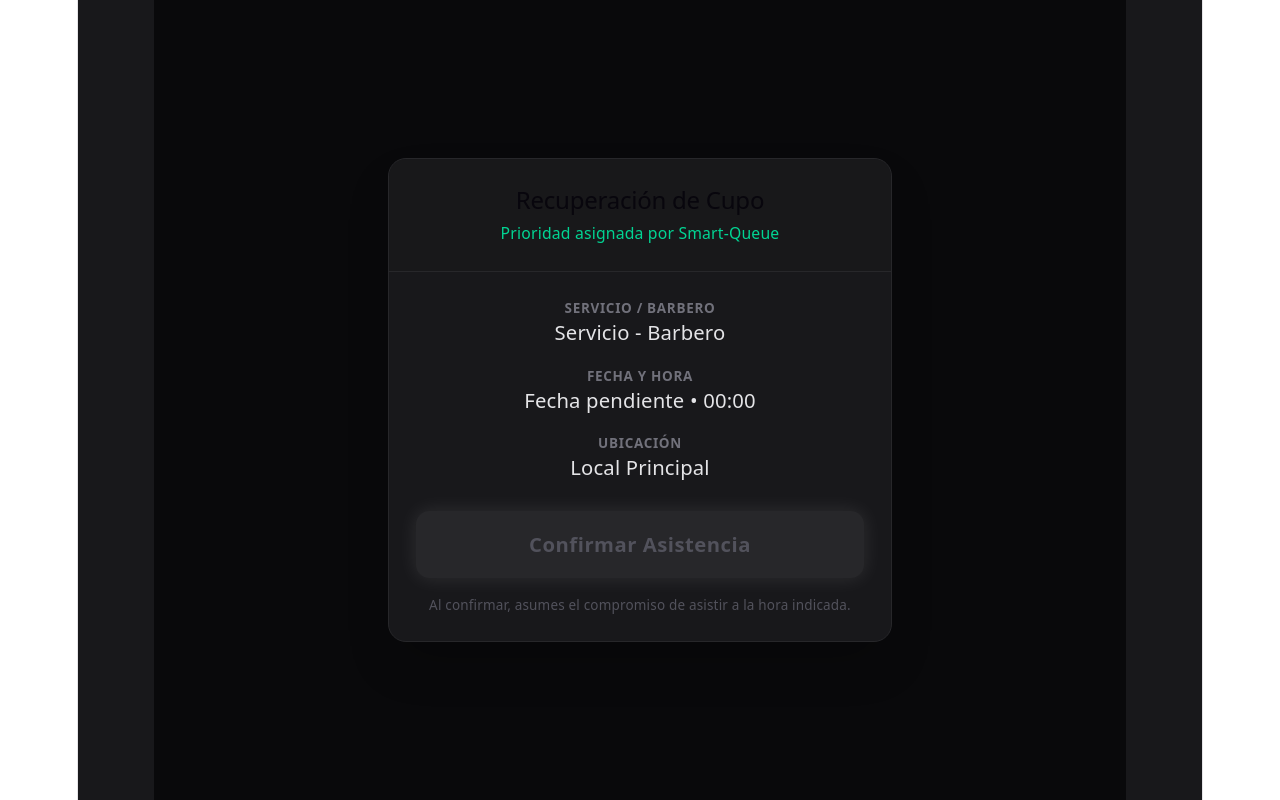
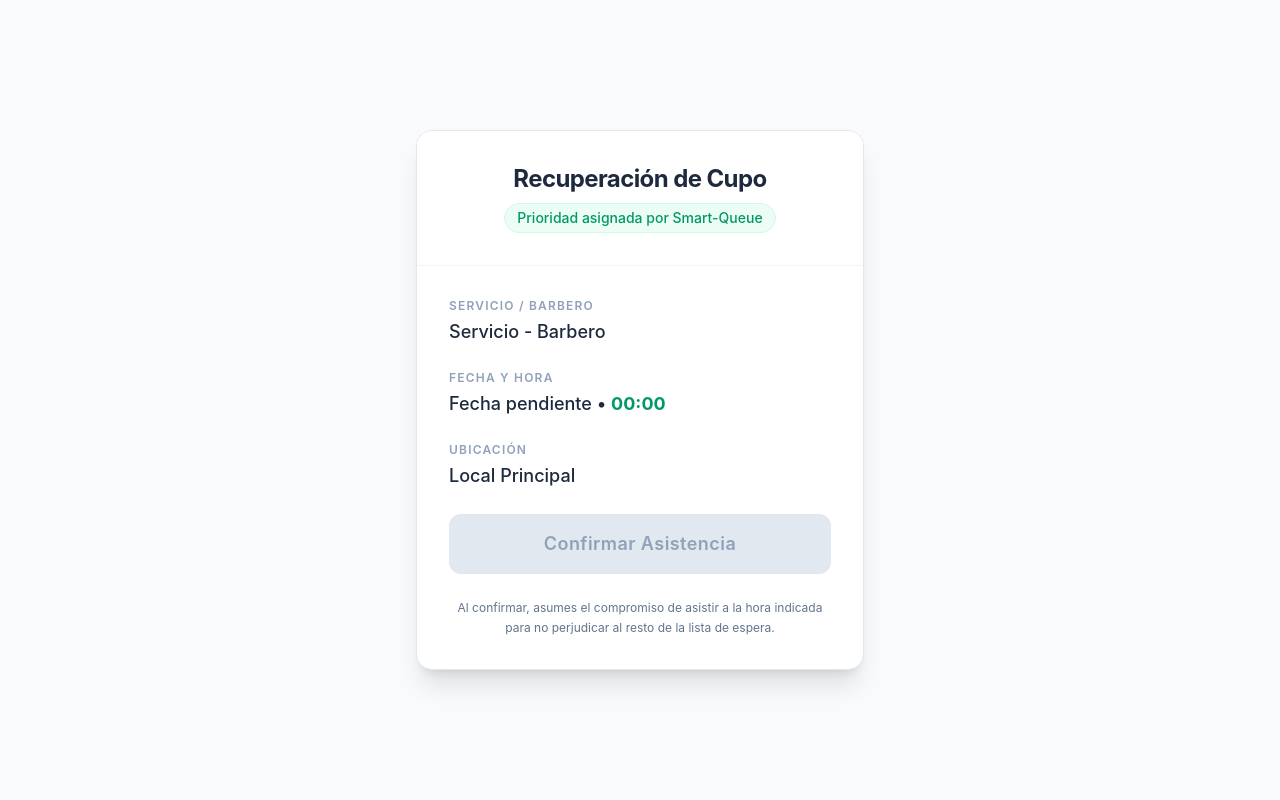
Before and after one commit to KevinHR2209/Krono, a React app in the folder frontend/: page /confirmar in a window 1280 px wide. Built offline with nearby package versions, Linux system fonts and the light colour scheme; the HTML template or start-up script is replaced by a standard one.

Commit message:
refactorizacion visual

```diff
--- a/frontend/src/App.jsx
+++ b/frontend/src/App.jsx
@@ -1,4 +1,3 @@
-
 import { BrowserRouter, Routes, Route, Link, useLocation } from 'react-router-dom';
 import Simulator from './components/Simulator';
 import ConfirmationView from './components/ConfirmationView';
@@ -9,16 +8,16 @@ function NavigationMenu() {
     if (location.pathname === '/confirmar') return null;
 
     return (
-      <nav className="flex gap-6 p-4 mt-8 mb-8 bg-zinc-950 rounded-xl border border-zinc-800 text-sm font-mono tracking-wide justify-center shadow-lg">
+        <nav className="flex gap-6 p-4 mt-8 mb-8 bg-white rounded-xl border border-slate-200 text-sm font-medium tracking-wide justify-center shadow-sm">
             <Link
                 to="/"
-            className={`hover:text-emerald-400 transition-colors ${location.pathname === '/' ? 'text-emerald-500 font-bold' : 'text-zinc-500'}`}
+                className={`hover:text-emerald-600 transition-colors ${location.pathname === '/' ? 'text-emerald-600 font-bold' : 'text-slate-500'}`}
             >
                 [01] Admin_Krono
             </Link>
             <Link
                 to="/clinica"
-            className={`hover:text-blue-400 transition-colors ${location.pathname === '/clinica' ? 'text-blue-500 font-bold' : 'text-zinc-500'}`}
+                className={`hover:text-blue-600 transition-colors ${location.pathname === '/clinica' ? 'text-blue-600 font-bold' : 'text-slate-500'}`}
             >
                 [02] Sistema_Clinica
             </Link>
@@ -29,15 +28,18 @@ function NavigationMenu() {
 export default function App() {
     return (
         <BrowserRouter>
-        <div className="min-h-screen bg-zinc-900 flex justify-center items-start">
+            <div className="min-h-screen bg-slate-50 flex justify-center items-start font-sans text-slate-800">
                 <div className="w-full max-w-4xl px-4">
                     <NavigationMenu />
                     <Routes>
                         <Route path="/" element={
                             <div className="py-4">
-                  <header className="mb-8 border-b border-zinc-800 pb-4">
-                    <h1 className="text-3xl font-bold text-zinc-100 tracking-tight">
-                      Krono <span className="text-emerald-500 text-sm font-mono align-top ml-1">ADMIN</span>
+                                <header className="mb-8 border-b border-slate-200 pb-4">
+                                    <h1 className="text-3xl font-bold text-slate-800 tracking-tight flex items-center gap-2">
+                                        Krono
+                                        <span className="text-emerald-700 bg-emerald-50 border border-emerald-200 text-xs font-semibold px-2 py-0.5 rounded-md align-middle">
+                        ADMIN
+                      </span>
                                     </h1>
                                 </header>
                                 <Simulator />
--- a/frontend/src/components/ConfirmationView.jsx
+++ b/frontend/src/components/ConfirmationView.jsx
@@ -6,7 +6,6 @@ export default function ConfirmationView() {
   const [token, setToken] = useState('');
   const [appointmentData, setAppointmentData] = useState(null);
 
-  // Función para decodificar el payload del JWT sin usar librerías externas
   const parseJwt = (token) => {
     try {
       const base64Url = token.split('.')[1];
@@ -28,11 +27,9 @@ export default function ConfirmationView() {
     const tokenParam = urlParams.get('token');
 
     if (tokenParam) {
-      // 1. Limpiamos el token por si trae basura de la URL
       const cleanToken = tokenParam.replace(/^\/?api\/v1\/confirm\//, '');
       setToken(cleanToken);
 
-      // 2. Extraemos los datos para mostrarlos en pantalla
       const decodedData = parseJwt(cleanToken);
       if (decodedData) {
         setAppointmentData(decodedData);
@@ -63,69 +60,77 @@ export default function ConfirmationView() {
     }
   };
 
+  // Pantalla de Éxito (Modificada a diseño claro)
   if (status === 'success') {
     return (
-        <div className="min-h-screen bg-zinc-950 flex flex-col items-center justify-center p-6 text-center">
-          <div className="w-16 h-16 bg-emerald-500/20 text-emerald-400 rounded-full flex items-center justify-center mb-6">
-            <svg className="w-8 h-8" fill="none" stroke="currentColor" viewBox="0 0 24 24"><path strokeLinecap="round" strokeLinejoin="round" strokeWidth="2" d="M5 13l4 4L19 7"></path></svg>
+        <div className="min-h-screen bg-slate-50 flex flex-col items-center justify-center p-6 text-center font-sans">
+          <div className="w-20 h-20 bg-emerald-100 text-emerald-600 rounded-full flex items-center justify-center mb-6 shadow-sm">
+            <svg className="w-10 h-10" fill="none" stroke="currentColor" viewBox="0 0 24 24"><path strokeLinecap="round" strokeLinejoin="round" strokeWidth="2.5" d="M5 13l4 4L19 7"></path></svg>
           </div>
-          <h2 className="text-3xl font-light text-zinc-100 mb-2">¡Cupo Confirmado!</h2>
-          <p className="text-zinc-400 mb-8 max-w-sm">Tu asistencia ha sido registrada exitosamente. Te esperamos en la barbería.</p>
+          <h2 className="text-3xl font-bold text-slate-800 mb-3">¡Cupo Confirmado!</h2>
+          <p className="text-slate-500 mb-8 max-w-sm text-lg">Tu asistencia ha sido registrada exitosamente. Te esperamos en tu cita.</p>
         </div>
     );
   }
 
+  // Pantalla Principal (Modificada a diseño claro)
   return (
-      <div className="min-h-screen bg-zinc-950 flex flex-col items-center justify-center p-6">
-        <div className="bg-zinc-900 border border-zinc-800 w-full max-w-md rounded-2xl shadow-2xl overflow-hidden">
+      <div className="min-h-screen bg-slate-50 flex flex-col items-center justify-center p-6 font-sans">
+        <div className="bg-white border border-slate-200 w-full max-w-md rounded-2xl shadow-xl overflow-hidden">
 
-          <div className="p-6 border-b border-zinc-800 bg-zinc-900/50">
-            <h2 className="text-2xl font-light text-zinc-100 tracking-wide">Recuperación de Cupo</h2>
-            <p className="text-sm text-emerald-400 mt-1 font-medium">Prioridad asignada por Smart-Queue</p>
+          {/* Cabecera */}
+          <div className="p-8 border-b border-slate-100 bg-white text-center">
+            <h2 className="text-2xl font-bold text-slate-800 tracking-tight">Recuperación de Cupo</h2>
+            <p className="text-sm text-emerald-600 mt-2 font-medium bg-emerald-50 inline-block px-3 py-1 rounded-full border border-emerald-100">
+              Prioridad asignada por Smart-Queue
+            </p>
           </div>
 
-          <div className="p-6 space-y-4">
+          {/* Detalles de la cita */}
+          <div className="p-8 space-y-6">
             <div className="flex flex-col">
-              <span className="text-xs text-zinc-500 uppercase tracking-wider font-semibold">Servicio / Barbero</span>
-              <span className="text-lg text-zinc-200">
+              <span className="text-xs text-slate-400 uppercase tracking-widest font-semibold mb-1">Servicio / Barbero</span>
+              <span className="text-lg text-slate-800 font-medium">
               {appointmentData?.specialty || 'Servicio'} - {appointmentData?.doctor_name || 'Barbero'}
             </span>
             </div>
 
             <div className="flex flex-col">
-              <span className="text-xs text-zinc-500 uppercase tracking-wider font-semibold">Fecha y Hora</span>
-              <span className="text-lg text-zinc-200">
-              {appointmentData?.date ? new Date(appointmentData.date).toLocaleDateString('es-ES', { day: 'numeric', month: 'long', year: 'numeric' }) : 'Fecha pendiente'} • {appointmentData?.start_time || '00:00'}
+              <span className="text-xs text-slate-400 uppercase tracking-widest font-semibold mb-1">Fecha y Hora</span>
+              <span className="text-lg text-slate-800 font-medium">
+              {appointmentData?.date ? new Date(appointmentData.date).toLocaleDateString('es-ES', { day: 'numeric', month: 'long', year: 'numeric' }) : 'Fecha pendiente'} • <span className="text-emerald-600 font-bold">{appointmentData?.start_time || '00:00'}</span>
             </span>
             </div>
 
             <div className="flex flex-col mb-4">
-              <span className="text-xs text-zinc-500 uppercase tracking-wider font-semibold">Ubicación</span>
-              <span className="text-lg text-zinc-200">
+              <span className="text-xs text-slate-400 uppercase tracking-widest font-semibold mb-1">Ubicación</span>
+              <span className="text-lg text-slate-800 font-medium">
               {appointmentData?.location || 'Local Principal'}
             </span>
             </div>
 
+            {/* Mensajes de Error */}
             {status === 'error' && (
-                <div className="bg-rose-950/30 border border-rose-900/50 text-rose-400 p-4 rounded-lg text-sm font-mono mt-4">
-                  ⚠ {errorMessage}
+                <div className="bg-red-50 border border-red-200 text-red-600 p-4 rounded-xl text-sm font-medium mt-4 flex items-start gap-2">
+                  <span className="text-lg leading-none">⚠</span> {errorMessage}
                 </div>
             )}
 
+            {/* Botón de Acción */}
             <button
                 onClick={confirmarCupo}
                 disabled={status === 'loading' || !token}
-                className="w-full mt-6 bg-zinc-100 text-zinc-950 py-4 px-4 rounded-xl hover:bg-white disabled:bg-zinc-800 disabled:text-zinc-600 transition-all duration-300 font-bold tracking-wide text-lg flex justify-center items-center shadow-[0_0_20px_rgba(255,255,255,0.1)] hover:shadow-[0_0_30px_rgba(255,255,255,0.2)]"
+                className="w-full mt-6 bg-slate-800 text-white py-4 px-4 rounded-xl hover:bg-slate-900 disabled:bg-slate-200 disabled:text-slate-400 transition-all duration-300 font-semibold tracking-wide text-lg flex justify-center items-center shadow-md disabled:shadow-none"
             >
               {status === 'loading' ? (
-                  <span className="animate-pulse">Procesando...</span>
+                  <span className="animate-pulse">Procesando confirmación...</span>
               ) : (
                   "Confirmar Asistencia"
               )}
             </button>
 
-            <p className="text-center text-xs text-zinc-600 mt-4">
-              Al confirmar, asumes el compromiso de asistir a la hora indicada.
+            <p className="text-center text-xs text-slate-500 mt-5 leading-relaxed">
+              Al confirmar, asumes el compromiso de asistir a la hora indicada para no perjudicar al resto de la lista de espera.
             </p>
           </div>
         </div>
--- a/frontend/src/index.css
+++ b/frontend/src/index.css
@@ -1,112 +1 @@
 @import "tailwindcss";
-:root {
-  --text: #6b6375;
-  --text-h: #08060d;
-  --bg: #fff;
-  --border: #e5e4e7;
-  --code-bg: #f4f3ec;
-  --accent: #aa3bff;
-  --accent-bg: rgba(170, 59, 255, 0.1);
-  --accent-border: rgba(170, 59, 255, 0.5);
-  --social-bg: rgba(244, 243, 236, 0.5);
-  --shadow:
-    rgba(0, 0, 0, 0.1) 0 10px 15px -3px, rgba(0, 0, 0, 0.05) 0 4px 6px -2px;
-
-  --sans: system-ui, 'Segoe UI', Roboto, sans-serif;
-  --heading: system-ui, 'Segoe UI', Roboto, sans-serif;
-  --mono: ui-monospace, Consolas, monospace;
-
-  font: 18px/145% var(--sans);
-  letter-spacing: 0.18px;
-  color-scheme: light dark;
-  color: var(--text);
-  background: var(--bg);
-  font-synthesis: none;
-  text-rendering: optimizeLegibility;
-  -webkit-font-smoothing: antialiased;
-  -moz-osx-font-smoothing: grayscale;
-
-  @media (max-width: 1024px) {
-    font-size: 16px;
-  }
-}
-
-@media (prefers-color-scheme: dark) {
-  :root {
-    --text: #9ca3af;
-    --text-h: #f3f4f6;
-    --bg: #16171d;
-    --border: #2e303a;
-    --code-bg: #1f2028;
-    --accent: #c084fc;
-    --accent-bg: rgba(192, 132, 252, 0.15);
-    --accent-border: rgba(192, 132, 252, 0.5);
-    --social-bg: rgba(47, 48, 58, 0.5);
-    --shadow:
-      rgba(0, 0, 0, 0.4) 0 10px 15px -3px, rgba(0, 0, 0, 0.25) 0 4px 6px -2px;
-  }
-
-  #social .button-icon {
-    filter: invert(1) brightness(2);
-  }
-}
-
-body {
-  margin: 0;
-}
-
-#root {
-  width: 1126px;
-  max-width: 100%;
-  margin: 0 auto;
-  text-align: center;
-  border-inline: 1px solid var(--border);
-  min-height: 100svh;
-  display: flex;
-  flex-direction: column;
-  box-sizing: border-box;
-}
-
-h1,
-h2 {
-  font-family: var(--heading);
-  font-weight: 500;
-  color: var(--text-h);
-}
-
-h1 {
-  font-size: 56px;
-  letter-spacing: -1.68px;
-  margin: 32px 0;
-  @media (max-width: 1024px) {
-    font-size: 36px;
-    margin: 20px 0;
-  }
-}
-h2 {
-  font-size: 24px;
-  line-height: 118%;
-  letter-spacing: -0.24px;
-  margin: 0 0 8px;
-  @media (max-width: 1024px) {
-    font-size: 20px;
-  }
-}
-p {
-  margin: 0;
-}
-
-code,
-.counter {
-  font-family: var(--mono);
-  display: inline-flex;
-  border-radius: 4px;
-  color: var(--text-h);
-}
-
-code {
-  font-size: 15px;
-  line-height: 135%;
-  padding: 4px 8px;
-  background: var(--code-bg);
-}
```
Also changed, not shown: frontend/src/components/Simulator.jsx (+7 -7 lines). Lines whose indentation alone changed are shown as unchanged.
